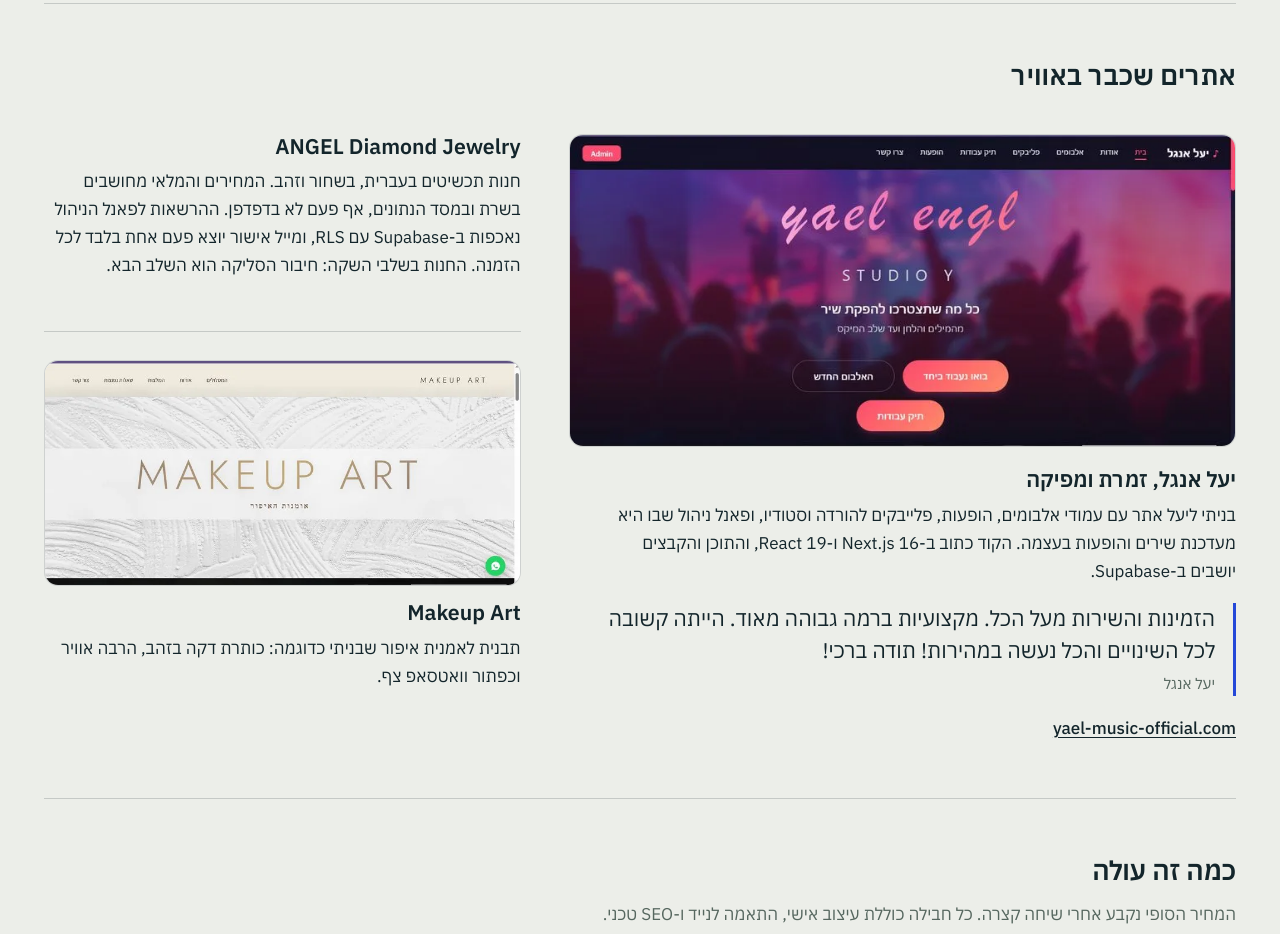
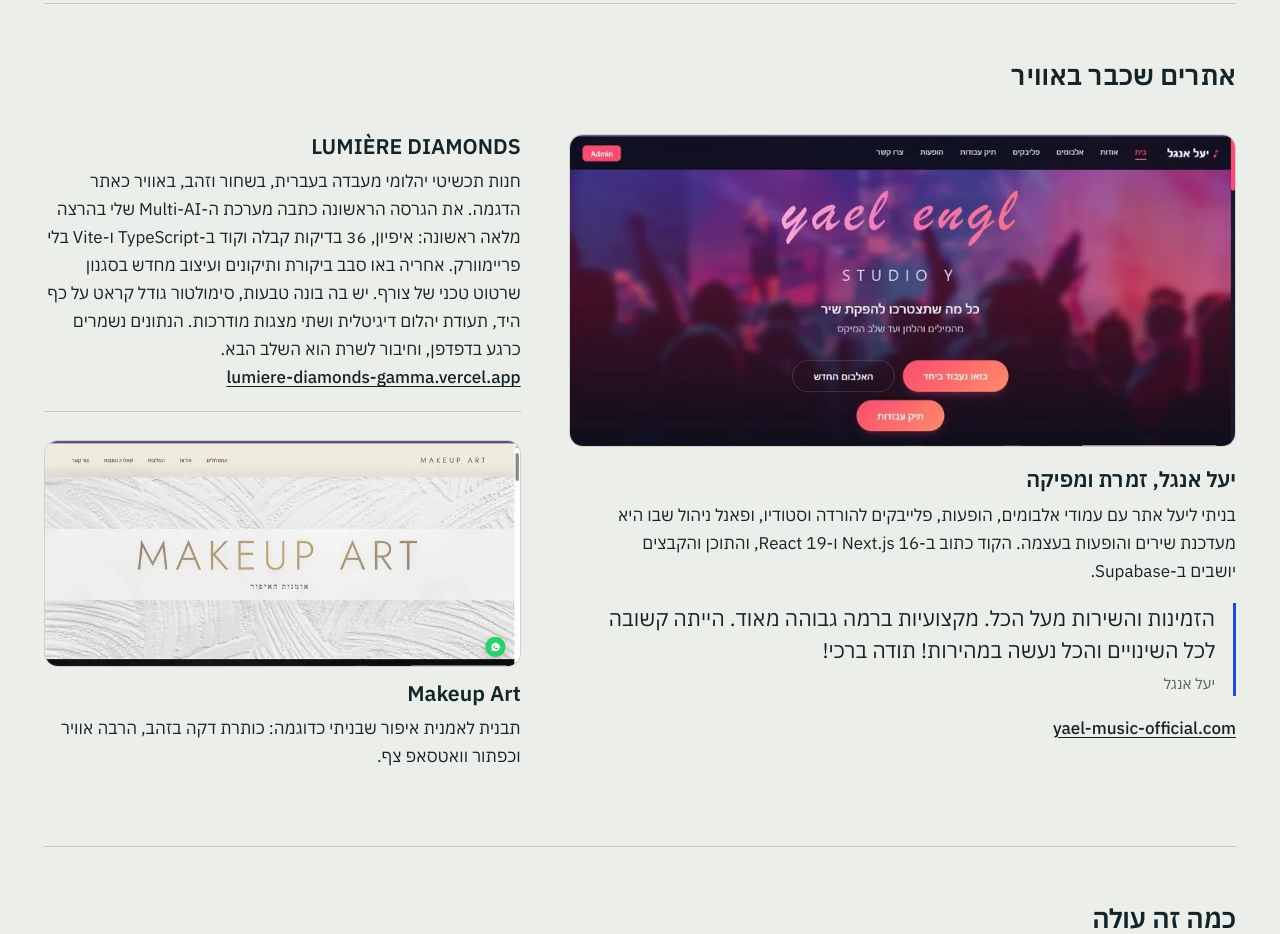
Before and after one commit to BrachiA/Brachi-Web, a plain HTML site: page Brachi-Web-main/index.html in a window 1280 px wide. Shown: the part 1420-2354 px from the top of the page. Drawn offline with Linux system fonts and the light colour scheme.

Commit message:
Live sites: replace ANGEL Diamond Jewelry with LUMIÈRE DIAMONDS
Swap the ANGEL card in "live sites" and the angel-diamond-jewelry row in
the project list for the LUMIÈRE DIAMONDS demo store, built in the first
full run of the Multi-AI system. Bump the service worker version so
returning visitors get the new page.

Co-Authored-By: Claude Opus 5.5 <noreply@anthropic.com>

```diff
--- a/Brachi-Web-main/index.html
+++ b/Brachi-Web-main/index.html
@@ -137,9 +137,10 @@
           <a class="link" href="https://www.yael-music-official.com/" target="_blank" rel="noopener">yael-music-official.com</a>
         </div>
       </article>
-      <article class="live-side" data-block="live-angel">
-        <h4>ANGEL Diamond Jewelry</h4>
-        <p>חנות תכשיטים בעברית, בשחור וזהב. המחירים והמלאי מחושבים בשרת ובמסד הנתונים, אף פעם לא בדפדפן. ההרשאות לפאנל הניהול נאכפות ב-Supabase עם RLS, ומייל אישור יוצא פעם אחת בלבד לכל הזמנה. החנות בשלבי השקה: חיבור הסליקה הוא השלב הבא.</p>
+      <article class="live-side" data-block="live-lumiere">
+        <h4>LUMIÈRE DIAMONDS</h4>
+        <p>חנות תכשיטי יהלומי מעבדה בעברית, בשחור וזהב, באוויר כאתר הדגמה. את הגרסה הראשונה כתבה מערכת ה-Multi-AI שלי בהרצה מלאה ראשונה: איפיון, 36 בדיקות קבלה וקוד ב-TypeScript ו-Vite בלי פריימוורק. אחריה באו סבב ביקורת ותיקונים ועיצוב מחדש בסגנון שרטוט טכני של צורף. יש בה בונה טבעות, סימולטור גודל קראט על כף היד, תעודת יהלום דיגיטלית ושתי מצגות מודרכות. הנתונים נשמרים כרגע בדפדפן, וחיבור לשרת הוא השלב הבא.</p>
+        <a class="link" href="https://lumiere-diamonds-gamma.vercel.app/" target="_blank" rel="noopener">lumiere-diamonds-gamma.vercel.app</a>
       </article>
       <article class="live-side" data-block="live-makeup">
         <a class="shot shot-sm" href="https://boisterous-kelpie-b02abc.netlify.app/" target="_blank" rel="noopener" aria-label="תבנית Makeup Art, נפתחת בחלון חדש">
@@ -349,7 +350,7 @@
       <h3 id="ledger-title">עוד דברים שבניתי</h3>
       <ul data-blocks="ledger">
         <li data-block="ledger-yael"><a href="https://www.yael-music-official.com/" target="_blank" rel="noopener"><span class="l-name">yael-music-official</span><span class="l-desc">אתר רשמי לזמרת, עם פאנל ניהול ב-Supabase. Next.js 16, React 19, Tailwind.</span></a></li>
-        <li data-block="ledger-angel"><a href="https://github.com/BrachiA" target="_blank" rel="noopener"><span class="l-name">angel-diamond-jewelry</span><span class="l-desc">חנות תכשיטים ב-Next.js 16: הזמנות דרך פונקציה במסד, RLS ומיילים עם Idempotency-Key.</span></a></li>
+        <li data-block="ledger-lumiere"><a href="https://lumiere-diamonds-gamma.vercel.app/" target="_blank" rel="noopener"><span class="l-name">lumiere-diamonds</span><span class="l-desc">חנות יהלומי מעבדה ב-TypeScript ו-Vite בלי פריימוורק. נוצרה בהרצה מלאה ראשונה של Multi-AI, עם 36 בדיקות קבלה.</span></a></li>
         <li data-block="ledger-site"><a href="https://github.com/BrachiA/Brachi-Web" target="_blank" rel="noopener"><span class="l-name">brachi-web</span><span class="l-desc">האתר הזה: HTML, CSS ו-JavaScript בלי פריימוורק, עם Service Worker שמשאיר את המאמרים זמינים גם בלי אינטרנט.</span></a></li>
       </ul>
     </div>
--- a/Brachi-Web-main/sw.js
+++ b/Brachi-Web-main/sw.js
@@ -1,6 +1,6 @@
 // Service Worker: keeps the shell, CV and articles available offline.
 // Change VERSION on every deploy that changes assets. Old caches are deleted on activate.
-const VERSION = 'v2.5.0';
+const VERSION = 'v2.5.1';
 const CORE = `bp-core-${VERSION}`;
 const RUNTIME = `bp-runtime-${VERSION}`;
 const RUNTIME_MAX = 40;
```
